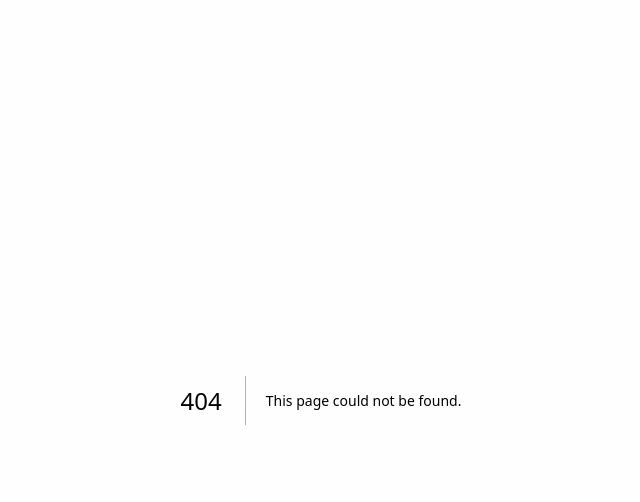
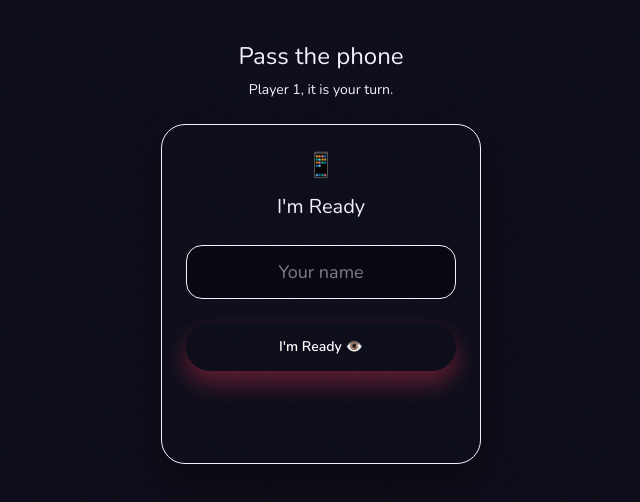
Before and after one commit to Anas-Furqan/Imposter-Who, a Next.js app in the folder frontend/: page /game/reveal in a window 1280 px wide. Before the commit this address had no page. Shown: the top 502 px of the page, without its empty margins (319-959 px from the left). Built offline with nearby package versions, Linux system fonts and the light colour scheme.

Commit message:
feat: role reveal ui

```diff
--- /dev/null
+++ b/frontend/app/game/reveal/page.tsx
@@ -0,0 +1,111 @@
+"use client";
+
+import { useState } from "react";
+
+export default function RoleRevealPage() {
+  const [playerNumber, setPlayerNumber] = useState(1);
+  const [playerName, setPlayerName] = useState("");
+  const [revealed, setRevealed] = useState(false);
+  const [isImpostor, setIsImpostor] = useState(false);
+
+  const handleReveal = () => {
+    setIsImpostor(Math.random() < 0.25);
+    setRevealed(true);
+  };
+
+  const handleHide = () => {
+    setRevealed(false);
+    setPlayerName("");
+    setPlayerNumber((value) => value + 1);
+  };
+
+  return (
+    <div className="min-h-screen bg-brand-bg text-brand-cream">
+      <main className="mx-auto flex w-full max-w-[480px] flex-col gap-6 px-5 pb-[calc(env(safe-area-inset-bottom,0px)+40px)] pt-10">
+        <div className="text-center">
+          <h1 className="font-heading text-2xl">Pass the phone</h1>
+          <p className="mt-2 text-sm text-brand-cream/70">
+            Player {playerNumber}, it is your turn.
+          </p>
+        </div>
+
+        <div
+          className="mx-auto h-[340px] w-full max-w-[320px]"
+          style={{ perspective: "1000px" }}
+        >
+          <div
+            className="relative h-full w-full transition-transform duration-500"
+            style={{
+              transformStyle: "preserve-3d",
+              transform: revealed ? "rotateY(180deg)" : "rotateY(0deg)",
+            }}
+          >
+            <div
+              className="absolute inset-0 rounded-3xl border border-brand-border bg-brand-card p-6 text-center shadow-[0_18px_40px_rgba(0,0,0,0.4)]"
+              style={{ backfaceVisibility: "hidden" }}
+            >
+              <div className="text-2xl">📱</div>
+              <h2 className="mt-3 font-heading text-xl">I&apos;m Ready</h2>
+              <input
+                value={playerName}
+                onChange={(event) => setPlayerName(event.target.value)}
+                className="mt-6 w-full rounded-2xl border border-brand-border bg-black/40 px-4 py-3 text-center text-lg text-brand-cream outline-none"
+                placeholder="Your name"
+              />
+              <button
+                onClick={handleReveal}
+                className="mt-6 h-12 w-full rounded-full bg-brand-red text-sm font-semibold text-white shadow-[0_12px_24px_rgba(255,59,92,0.35)]"
+              >
+                I&apos;m Ready 👁️
+              </button>
+            </div>
+
+            <div
+              className="absolute inset-0 rounded-3xl border border-brand-border bg-brand-card p-6 text-center shadow-[0_18px_40px_rgba(0,0,0,0.4)]"
+              style={{
+                backfaceVisibility: "hidden",
+                transform: "rotateY(180deg)",
+              }}
+            >
+              {isImpostor ? (
+                <div className="flex h-full flex-col items-center justify-center gap-4">
+                  <div className="text-3xl">🔴</div>
+                  <h2 className="font-heading text-xl text-brand-cream">
+                    YOU ARE THE IMPOSTOR
+                  </h2>
+                  <p className="text-sm text-brand-cream/70">
+                    You don&apos;t know the word. Bluff your way through.
+                  </p>
+                </div>
+              ) : (
+                <div className="flex h-full flex-col items-center justify-center gap-4">
+                  <div className="text-3xl">🟢</div>
+                  <h2 className="font-heading text-xl">CIVILIAN</h2>
+                  <div className="rounded-2xl bg-black/40 px-6 py-3 text-xl font-semibold">
+                    Secret Word
+                  </div>
+                  <p className="text-sm text-brand-cream/70">
+                    Give a one-word clue. Don&apos;t reveal the word.
+                  </p>
+                </div>
+              )}
+
+              <button
+                onClick={handleHide}
+                className="mt-6 h-12 w-full rounded-full border border-brand-border bg-black/40 text-sm font-semibold text-brand-cream"
+              >
+                Got it! Hide
+              </button>
+            </div>
+          </div>
+        </div>
+
+        {playerNumber > 1 && !revealed && (
+          <button className="h-12 w-full rounded-full bg-brand-red text-sm font-semibold text-white shadow-[0_12px_24px_rgba(255,59,92,0.35)]">
+            Everyone&apos;s Ready! Start Round 🎯
+          </button>
+        )}
+      </main>
+    </div>
+  );
+}
```
